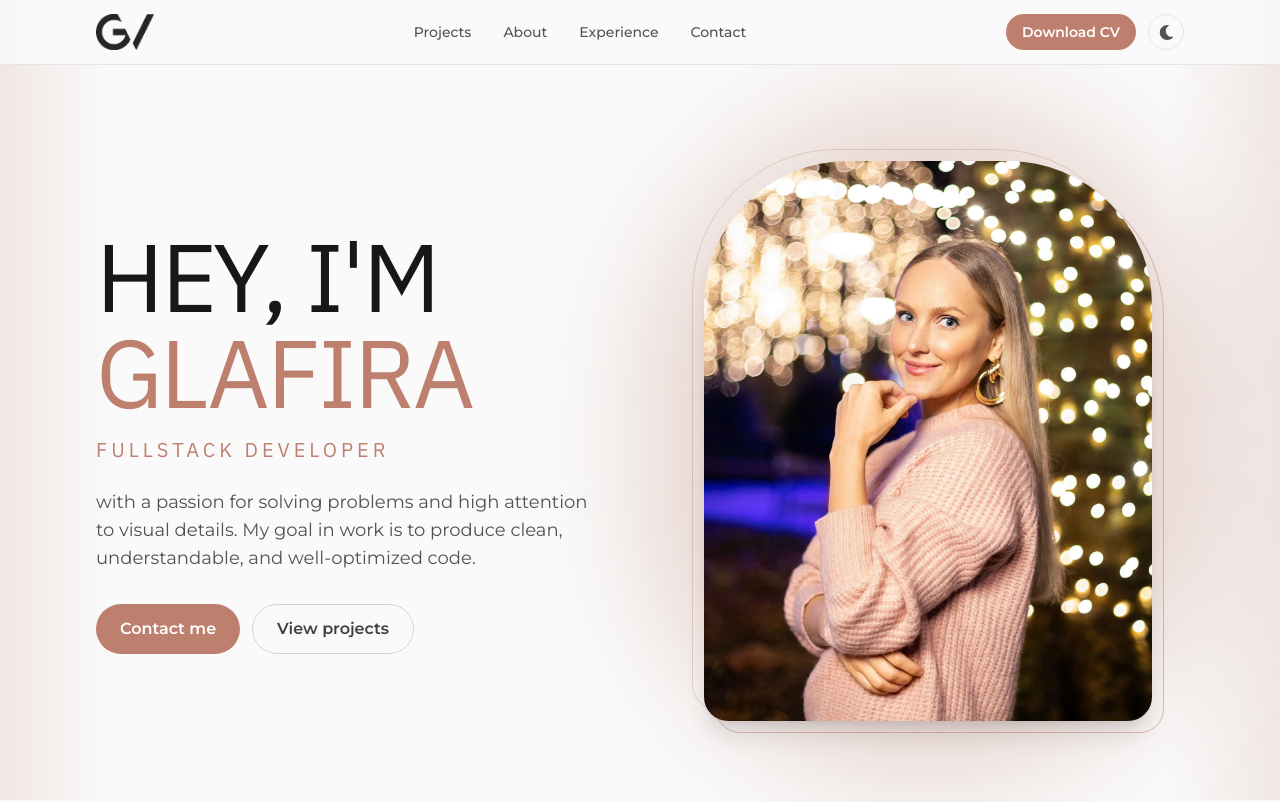
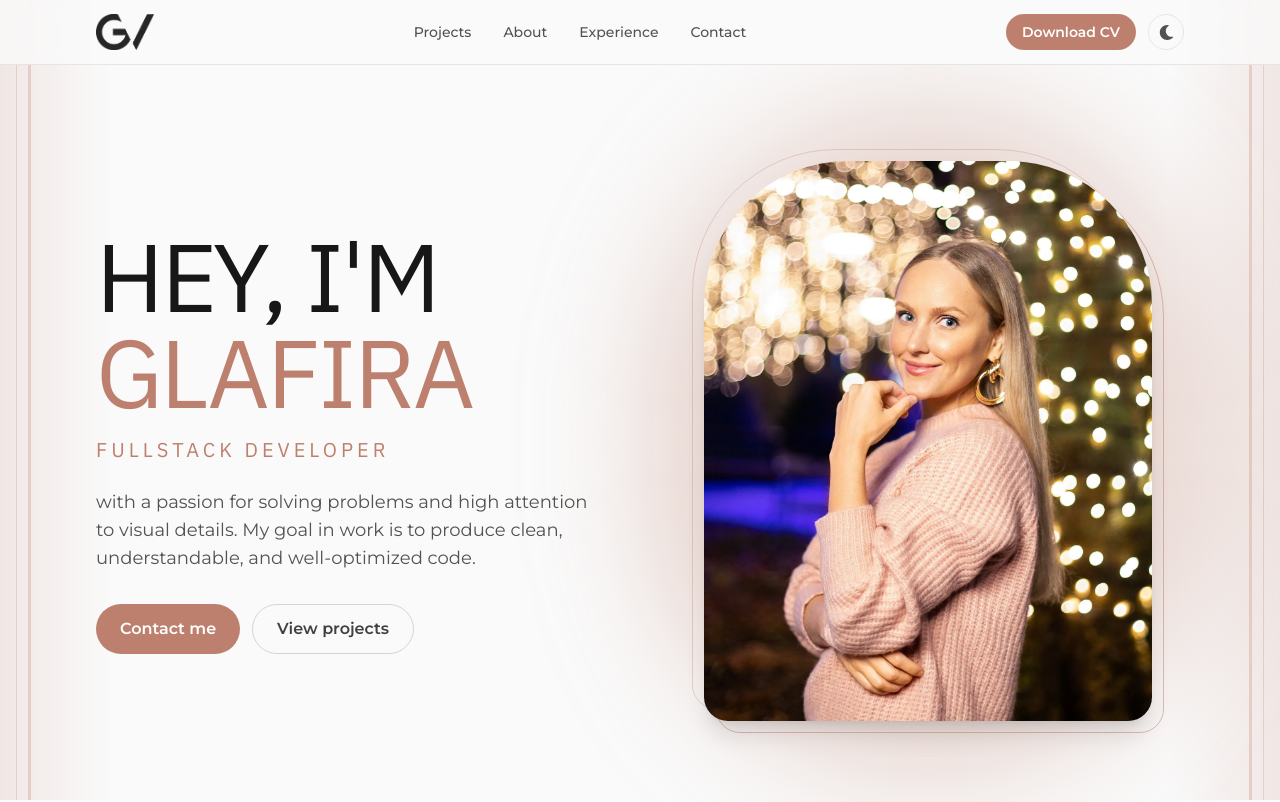
Before and after one commit to glafver/portfolio, a React (Vite) app: page / in a window 1280 px wide. Shown: the top 802 px of the page. Built offline with nearby package versions, Linux system fonts and the light colour scheme; no server answers; the database is empty.

Commit message:
Add shimmering side lines (thin + thick)

```diff
--- a/src/components/Portfolio.tsx
+++ b/src/components/Portfolio.tsx
@@ -9,12 +9,14 @@ import Footer from './Footer';
 import ContactModal from './ContactModal';
 import ScrollProgress from './ScrollProgress';
 import ScrollToTop from './ScrollToTop';
+import SideLines from './SideLines';
 
 const Portfolio: React.FC = () => {
     return (
         <div className="relative font-mont text-neutral-800 dark:text-neutral-200 bg-neutral-50 dark:bg-neutral-900">
             <ScrollProgress />
             <ScrollToTop />
+            <SideLines />
             <div className="fixed inset-y-0 left-0 w-16 lg:w-28 bg-gradient-to-r from-accent/15 to-transparent pointer-events-none" aria-hidden="true" />
             <div className="fixed inset-y-0 right-0 w-16 lg:w-28 bg-gradient-to-l from-accent/15 to-transparent pointer-events-none" aria-hidden="true" />
             <div className="relative z-10">
--- /dev/null
+++ b/src/components/SideLines.tsx
@@ -0,0 +1,10 @@
+const SideLines: React.FC = () => (
+    <>
+        <div className="fixed inset-y-0 left-4 w-px bg-accent/40 animate-shimmer pointer-events-none" aria-hidden="true" />
+        <div className="fixed inset-y-0 left-7 w-[3px] bg-accent/60 animate-shimmer-slow pointer-events-none" aria-hidden="true" />
+        <div className="fixed inset-y-0 right-4 w-px bg-accent/40 animate-shimmer pointer-events-none" aria-hidden="true" />
+        <div className="fixed inset-y-0 right-7 w-[3px] bg-accent/60 animate-shimmer-slow pointer-events-none" aria-hidden="true" />
+    </>
+);
+
+export default SideLines;
--- a/src/index.css
+++ b/src/index.css
@@ -30,8 +30,29 @@ html.dark body {
     animation: float 6s ease-in-out infinite;
 }
 
+@keyframes shimmer {
+    0%,
+    100% {
+        opacity: 0.25;
+    }
+    50% {
+        opacity: 0.7;
+    }
+}
+
+.animate-shimmer {
+    animation: shimmer 5s ease-in-out infinite;
+}
+
+.animate-shimmer-slow {
+    animation: shimmer 8s ease-in-out infinite;
+    animation-delay: -3s;
+}
+
 @media (prefers-reduced-motion: reduce) {
-    .animate-float {
+    .animate-float,
+    .animate-shimmer,
+    .animate-shimmer-slow {
         animation: none;
     }
 }
```
